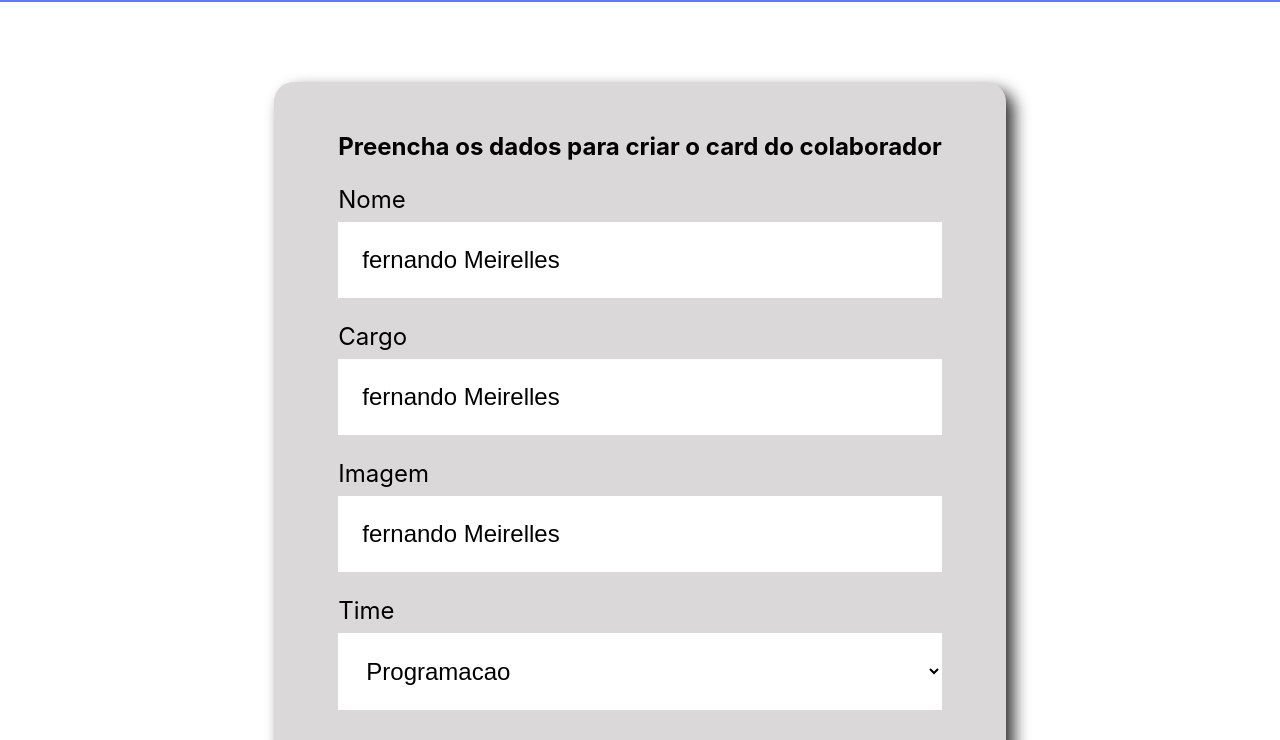
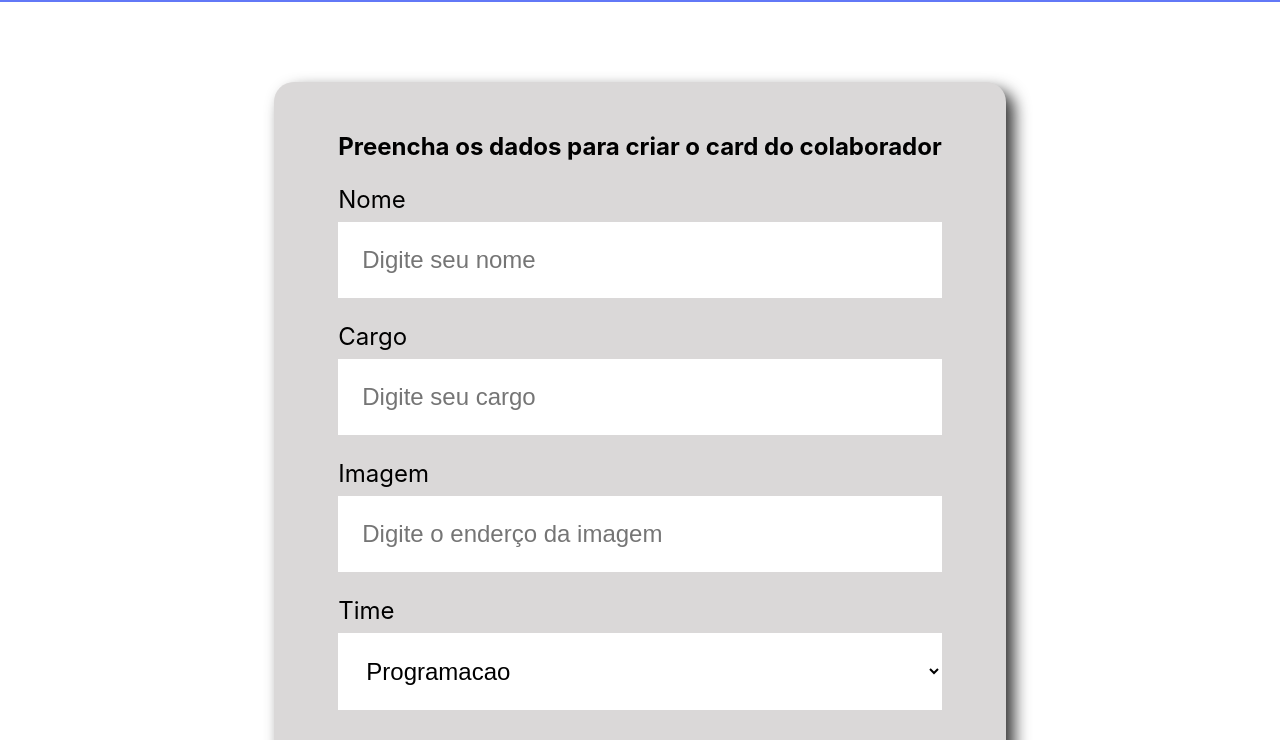
Before and after one commit to MeirellesBrito/Alura_React_JavaScript_2023, a React (Create React App) app in the folder organo/: page / in a window 1280 px wide. Shown: the part 496-1236 px from the top of the page. Built offline with nearby package versions, Linux system fonts and the light colour scheme.

Commit message:
3º Passo |  Criando Controlando o estado

```diff
--- a/organo/src/componentes/CampoTexto/index.js
+++ b/organo/src/componentes/CampoTexto/index.js
@@ -1,14 +1,12 @@
+
 // Importação do arquivo CSS que contém os estilos para a componente
 import './CampoTexto.css'
 
 // Definição da componente CampoTexto como uma função que recebe um objeto props como parâmetro
 const CampoTexto = (props) => {
 
-    let valor = "fernando Meirelles"
-
     const aoDigitado = (evento) => {
-        valor= evento.target.value
-        console.log(valor)
+        props.aoAlterado(evento.target.value)
     }
 
     // Retorno da componente, que consiste em um div contendo um label e um input
@@ -17,7 +15,7 @@
             <label>
                 {props.label}
             </label>
-            <input value={valor} onChange={aoDigitado} required={props.obrigatorio}  placeholder={props.placeholder}/>
+            <input value={props.valor} onChange={aoDigitado} required={props.obrigatorio}  placeholder={props.placeholder}/>
         </div>
     )
 }
--- a/organo/src/componentes/Formulario/index.js
+++ b/organo/src/componentes/Formulario/index.js
@@ -1,4 +1,5 @@
 // Importação dos componentes CampoTexto e ListaSuspensa, que estão localizados nos arquivos '../CampoTexto' e '../ListaSuspensa', respectivamente
+import { useState } from 'react';
 import Botao from '../Botao';
 import CampoTexto from '../CampoTexto';
 import ListaSuspensa from '../ListaSuspensa';
@@ -9,6 +10,7 @@
 // Definição da componente Formulario como uma função sem parâmetros
 const Formulario = () => {
 
+
   // Array de strings com as opções para a ListaSuspensa
   const times=[
     'Programacao',
@@ -18,11 +20,15 @@
     'UX e Design',
     'Mobile',
     'Inovaxao e Gestao'
-  ];
+  ]
+  const [nome, setNome] = useState('')
+  const [cargo, setCargo] = useState('')
+  const [imagem, setImagem] = useState('')
+  const [time, setTime] = useState('')
 
   const aoSalvar = (evento) => {
     evento.preventDefault()
-    console.log("form foi submetido")
+    console.log('form foi submetido => ', nome, cargo, imagem, time)
   }
 
   // Retorno da componente, que consiste em um formulário com vários campos, incluindo os componentes CampoTexto e ListaSuspensa
@@ -30,10 +36,33 @@
     <section className="formulario">
       <form onSubmit={aoSalvar}>
         <h2>Preencha os dados para criar o card do colaborador</h2>
-        <CampoTexto obrigatorio={true} label="Nome" placeholder="Digite seu nome" />
-        <CampoTexto obrigatorio={true} label="Cargo" placeholder="Digite seu cargo" />
-        <CampoTexto label="Imagem" placeholder="Digite o enderço da imagem" />
-        <ListaSuspensa obrigatorio={true} label="Time" itens={times}/>
+        <CampoTexto
+          obrigatorio={true}
+          label="Nome"
+          placeholder="Digite seu nome"
+          valor={nome}
+          aoAlterado={valor => setNome(valor)}
+        />
+        <CampoTexto
+          obrigatorio={true}
+          label="Cargo"
+          placeholder="Digite seu cargo"
+          valor={cargo}
+          aoAlterado={valor => setCargo(valor)}
+        />
+        <CampoTexto
+          label="Imagem"
+          placeholder="Digite o enderço da imagem"
+          valor={imagem}
+          aoAlterado={valor => setImagem(valor)}
+        />
+        <ListaSuspensa
+          obrigatorio={true}
+          label="Time"
+          itens={times}
+          valor={time}
+          aoAlterado={valor => setTime(valor)}
+        />
         <Botao texto="Criar Card"/>
       </form>
     </section>
--- a/organo/src/componentes/ListaSuspensa/index.js
+++ b/organo/src/componentes/ListaSuspensa/index.js
@@ -4,14 +4,11 @@
 // Definição da componente ListaSuspensa como uma função que recebe props como parâmetro
 const ListaSuspensa = (props)  => {
 
-    // Imprime no console o valor da propriedade "itens" passada para a componente
-    console.log(props.itens)
-
     // Retorno da componente, que consiste em um elemento "div" contendo um "label" e um "select" com opções dinâmicas
     return(
         <div className="lista-suspensa">
             <label>{props.label}</label>
-            <select required={props.required}>
+            <select onChange={evento => props.aoAlterado(evento.target.value)} required={props.required} value={props.valor}>
                 {/* Loop que percorre os itens da propriedade "itens" e cria uma opção "option" para cada um */}
                 {props.itens.map(item => {
                     return <option key={item}>{item}</option>
```
